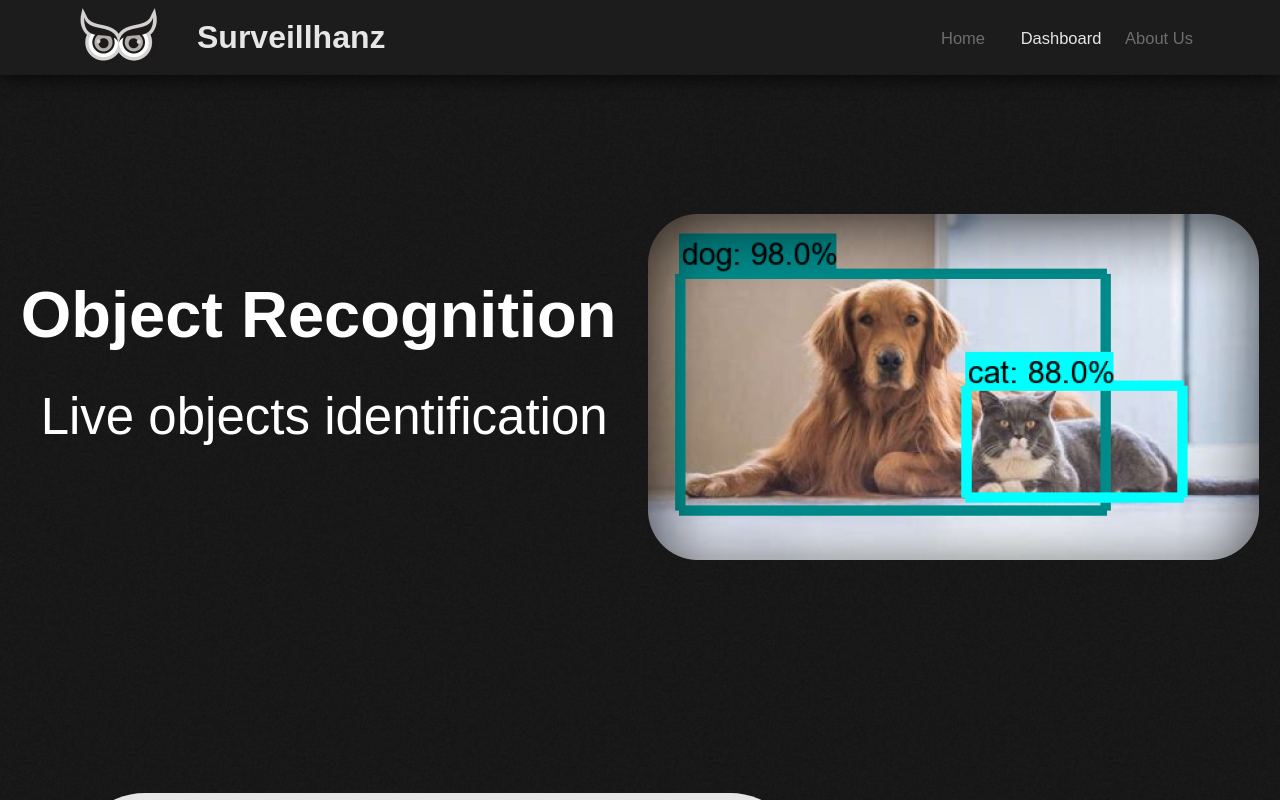
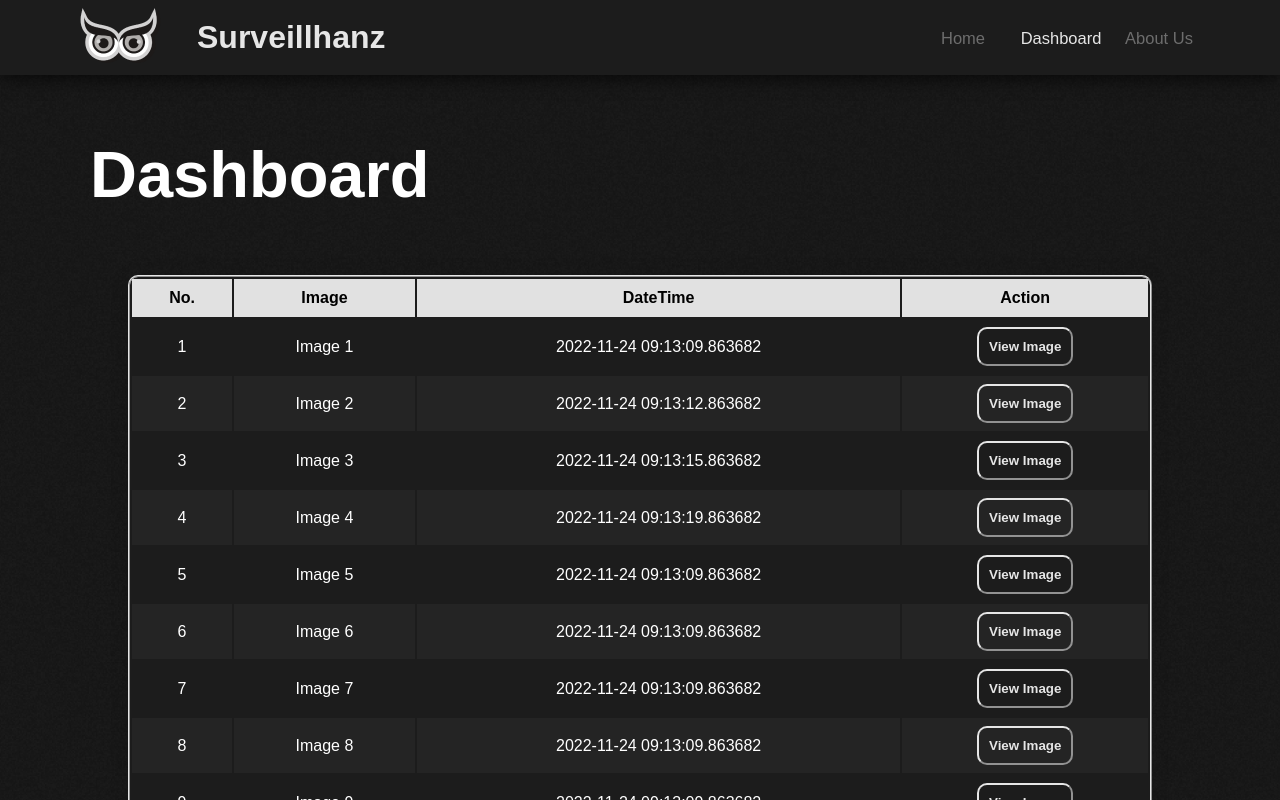
Before and after one commit to Jcarloluna/Surveillhanz, a Next.js app: page /Dashboard in a window 1280 px wide. Shown: the top 800 px of the page. Built offline with nearby package versions, Linux system fonts and the light colour scheme.

Commit message:
front end(ing) :)

```diff
--- a/components/AboutUs/AboutUsImage.jsx
+++ b/components/AboutUs/AboutUsImage.jsx
@@ -5,7 +5,7 @@ const AboutUsImage = () => {
     <div className={styles.container}>
         <div className={styles.teamNameContainer}>
             <div className={styles.teamName}>
-                <h1> TEAM CPETS: 100% </h1>
+                <h1> TEAM CPETS: 100.0% </h1>
             </div>
         </div>
         <div className={styles.containerImage}>
--- /dev/null
+++ b/components/Dashboard/DashboardContent.jsx
@@ -0,0 +1,93 @@
+import styles from "/styles/Dashboard/DashboardContent.module.css";
+
+const DashboardContent = () => {
+  return (
+    <div className={styles.container}>
+      <div className={styles.containerText}>
+        <h1>Dashboard</h1>
+      </div>
+      <div className={styles.containerTable}>
+        <table className={styles.Table}>
+          <thead>
+            <th>
+              No.
+            </th>
+            <th>
+              Image
+            </th>
+            <th>
+              DateTime
+            </th>
+            <th>
+              Action
+            </th>
+          </thead>
+          <tbody>
+            <tr>
+              <td>1</td>
+              <td>Image 1</td>
+              <td>2022-11-24 09:13:09.863682</td>
+              <td><button className={styles.TableAction}>View Image</button></td>
+            </tr>
+            <tr>
+              <td>2</td>
+              <td>Image 2</td>
+              <td>2022-11-24 09:13:12.863682</td>
+              <td><button className={styles.TableAction}>View Image</button></td>
+            </tr>
+            <tr>
+              <td>3</td>
+              <td>Image 3</td>
+              <td>2022-11-24 09:13:15.863682</td>
+              <td><button className={styles.TableAction}>View Image</button></td>
+            </tr>
+            <tr>
+              <td>4</td>
+              <td>Image 4</td>
+              <td>2022-11-24 09:13:19.863682</td>
+              <td><button className={styles.TableAction}>View Image</button></td>
+            </tr>
+            <tr>
+              <td>5</td>
+              <td>Image 5</td>
+              <td>2022-11-24 09:13:09.863682</td>
+              <td><button className={styles.TableAction}>View Image</button></td>
+            </tr>
+            <tr>
+              <td>6</td>
+              <td>Image 6</td>
+              <td>2022-11-24 09:13:09.863682</td>
+              <td><button className={styles.TableAction}>View Image</button></td>
+            </tr>
+            <tr>
+              <td>7</td>
+              <td>Image 7</td>
+              <td>2022-11-24 09:13:09.863682</td>
+              <td><button className={styles.TableAction}>View Image</button></td>
+            </tr>
+            <tr>
+              <td>8</td>
+              <td>Image 8</td>
+              <td>2022-11-24 09:13:09.863682</td>
+              <td><button className={styles.TableAction}>View Image</button></td>
+            </tr>
+            <tr>
+              <td>9</td>
+              <td>Image 9</td>
+              <td>2022-11-24 09:13:09.863682</td>
+              <td><button className={styles.TableAction}>View Image</button></td>
+            </tr>
+            <tr>
+              <td>10</td>
+              <td>Image 10</td>
+              <td>2022-11-24 09:13:09.863682</td>
+              <td><button className={styles.TableAction}>View Image</button></td>
+            </tr>
+          </tbody>
+        </table>
+      </div>
+    </div>
+  );
+};
+
+export default DashboardContent;
--- a/pages/Dashboard.js
+++ b/pages/Dashboard.js
@@ -1,15 +1,12 @@
-import Hero from "../components/Home/Hero";
-import Instruments from "../components/Home/Instruments";
-import Definition from "../components/Home/Definition";
 import Footer from "../components/Footer";
 import NavbarDashboard from "../components/NavbarDashboard";
+import DashboardContent from "../components/Dashboard/DashboardContent";
 
 function Dashboard() {
   return (
     <div>
       <NavbarDashboard/>
-      <Hero/>
-      <Instruments />
+      <DashboardContent/>
       <Footer/>
     </div>
   );
--- /dev/null
+++ b/styles/Dashboard/DashboardContent.module.css
@@ -0,0 +1,106 @@
+.container {
+  height: 1080px;
+  display: flex;
+  background-image: url("/images/BackgroundImage.png");
+  display:block;
+}
+
+.containerText{
+  align-items: center;
+  justify-content: flex-start;
+  display: flex;
+  padding:45px 90px;
+  width: 100%;
+
+}
+
+.containerText > h1 {
+  font-weight: 600;
+  font-size: 65px;
+  line-height: 74px;
+  display: flex;
+  align-items: center;
+  color: #FFFFFF;
+  width: 607px;
+  height: 110px;
+  margin: 0px;
+}
+
+/* Table Styling */
+
+.containerTable{
+  display:flex;
+  justify-content: center;
+  align-items: start;
+  width:100%;
+  height: auto;
+}
+
+.Table {
+	border: 2px ridge;
+  border-color:#e6e6e6 ;
+	box-shadow: 0 0 20px rgba(0,0,0,0.1);
+  width: 80%;
+  background-color: #1c1c1c;
+  border-radius: 10px;
+}
+
+/* Table Head */
+
+.Table>thead{
+  color:#010101;
+  display:table-header-group;
+  justify-content: center;
+  align-items: center;
+  width: 100%;
+  background-color: #e1e1e1;
+
+}
+
+.Table>thead>th{
+  font-weight: 600;
+  padding:10px;
+}
+
+.Table>tbody>tr>{
+  display: table-row;
+	color: #fff;
+  justify-content: center;
+  align-items: center;
+
+}
+
+/* Table Cells */
+.Table>tbody>tr> td {
+  display:table-cell;
+	color: #fff;
+  justify-content: center;
+  align-items: center;
+  text-align: center;
+  padding:8px;
+}
+
+.Table> tbody tr:nth-of-type(even) {
+  background-color: #242424;
+}
+
+/* Table Action Styling */
+.TableAction{
+  font-weight: 550;
+  cursor: pointer;
+  background-color: rgba(1, 1, 1, 0);
+  color:#e6e6e6;
+  border-color: #e6e6e6;
+  border-radius:10px;
+  padding:10px;
+}
+
+.TableAction:hover{
+  background-color: #e6e6e6;
+  color:#010101;
+  transition:0.3s;
+}
+
+.TableAction:active{
+  transform: scale(0.98);
+}
--- a/styles/Navbar.module.css
+++ b/styles/Navbar.module.css
@@ -25,3 +25,9 @@
   gap: 16px;
   margin-right:80px;
 }
+
+@media screen and (max-width: 730px) {
+  .Title>h1{
+    display: none;
+  }
+}
```
